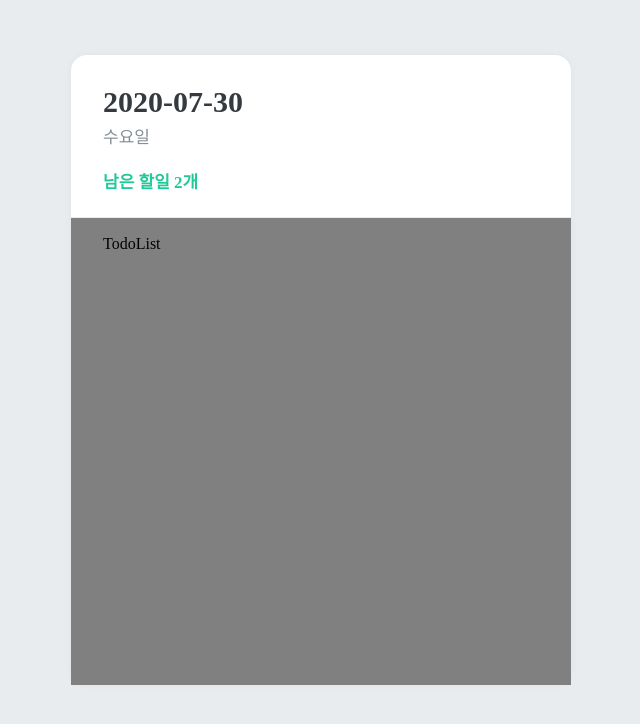
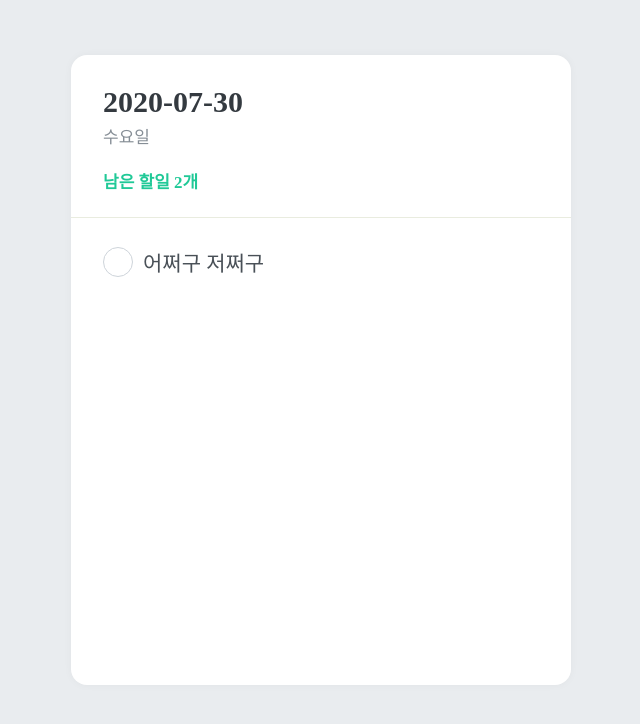
Before and after one commit to Elllin/react---Todo, a React (Create React App) app: page / in a window 1280 px wide. Shown: the top 724 px of the page, without its empty margins (319-959 px from the left). Built offline with nearby package versions, Linux system fonts and the light colour scheme.

Commit message:
Feat : todoList 기본 layout

```diff
--- a/package.json
+++ b/package.json
@@ -9,6 +9,7 @@
     "react": "^16.13.1",
     "react-dom": "^16.13.1",
     "react-icon": "^1.0.0",
+    "react-icons": "^3.10.0",
     "react-scripts": "3.4.1",
     "styled-components": "^5.1.1"
   },
--- /dev/null
+++ b/src/Components/TodoItem.js
@@ -0,0 +1,53 @@
+import React from "react";
+import styled from "styled-components";
+import { MdDone, MdDelete } from "react-icons/md";
+
+function TodoItem() {
+  return (
+    <TodoItemBlock>
+      <CheckCircle />
+      <Text>어쩌구 저쩌구</Text>
+      <Remove>
+        <MdDelete />
+      </Remove>
+    </TodoItemBlock>
+  );
+}
+
+const CheckCircle = styled.div`
+  margin-right: 10px;
+  width: 28px;
+  height: 28px;
+  border-radius: 16px;
+  border: 1px solid #ced4da;
+  font-size: 24px;
+`;
+
+const Text = styled.div`
+  flex: 1;
+  font-size: 21px;
+  color: #495057;
+`;
+
+const Remove = styled.div`
+  opacity: 0;
+  color: #dee2e6;
+  font-size: 24px;
+  cursor: pointer;
+  &:hover {
+    color: #ff6b6b;
+  }
+`;
+
+const TodoItemBlock = styled.div`
+  display: flex;
+  align-items: center;
+  padding: 12px 0;
+  &:hover {
+    ${Remove} {
+      opacity: 1;
+    }
+  }
+`;
+
+export default TodoItem;
--- a/src/Components/TodoList.js
+++ b/src/Components/TodoList.js
@@ -1,15 +1,19 @@
 import React from "react";
 import styled from "styled-components";
+import TodoItem from "./TodoItem";
 
 function TodoList() {
-  return <TodoListBlock>TodoList</TodoListBlock>;
+  return (
+    <TodoListBlock>
+      <TodoItem />
+    </TodoListBlock>
+  );
 }
 
 const TodoListBlock = styled.div`
   flex: 1;
   padding: 17px 32px;
   overflow-y: auto;
-  background: gray;
 `;
 
 export default TodoList;
```
Also changed, not shown: 1 other file (tests, documents, lock files or other folders).
